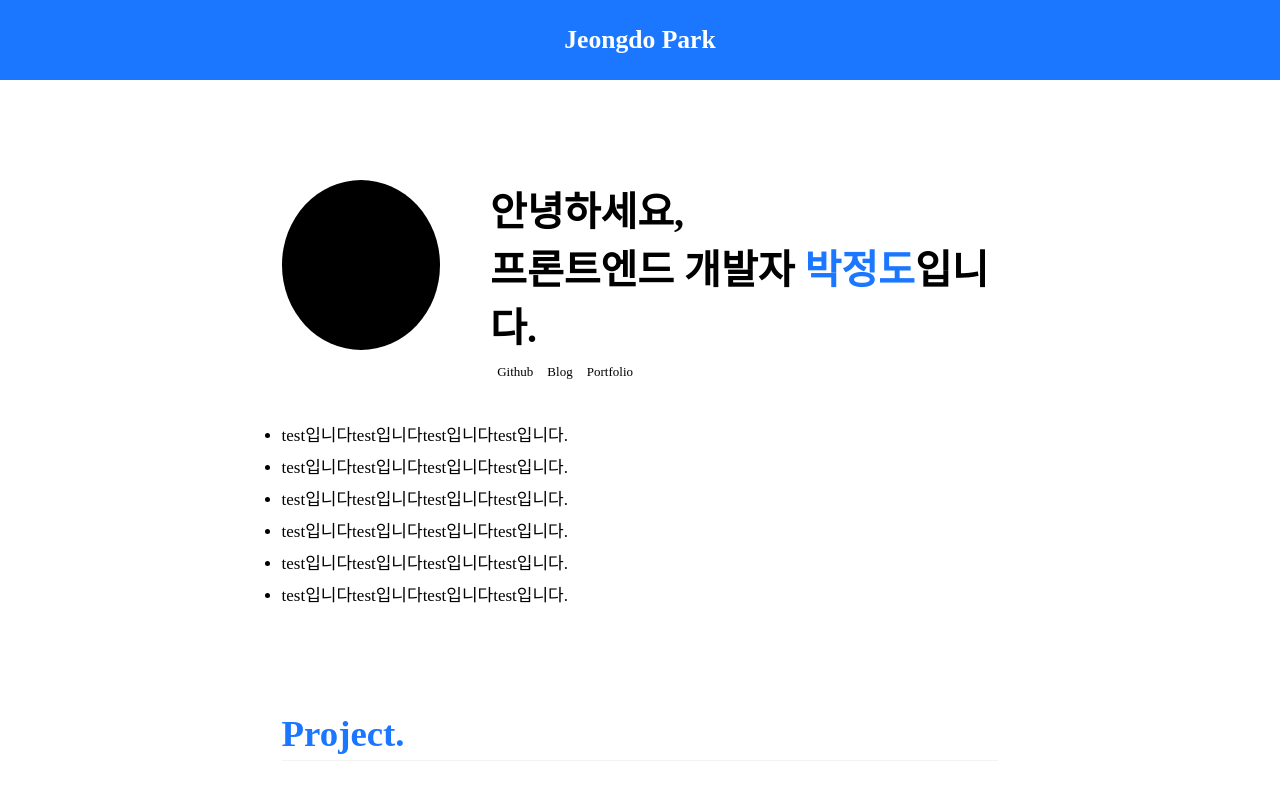
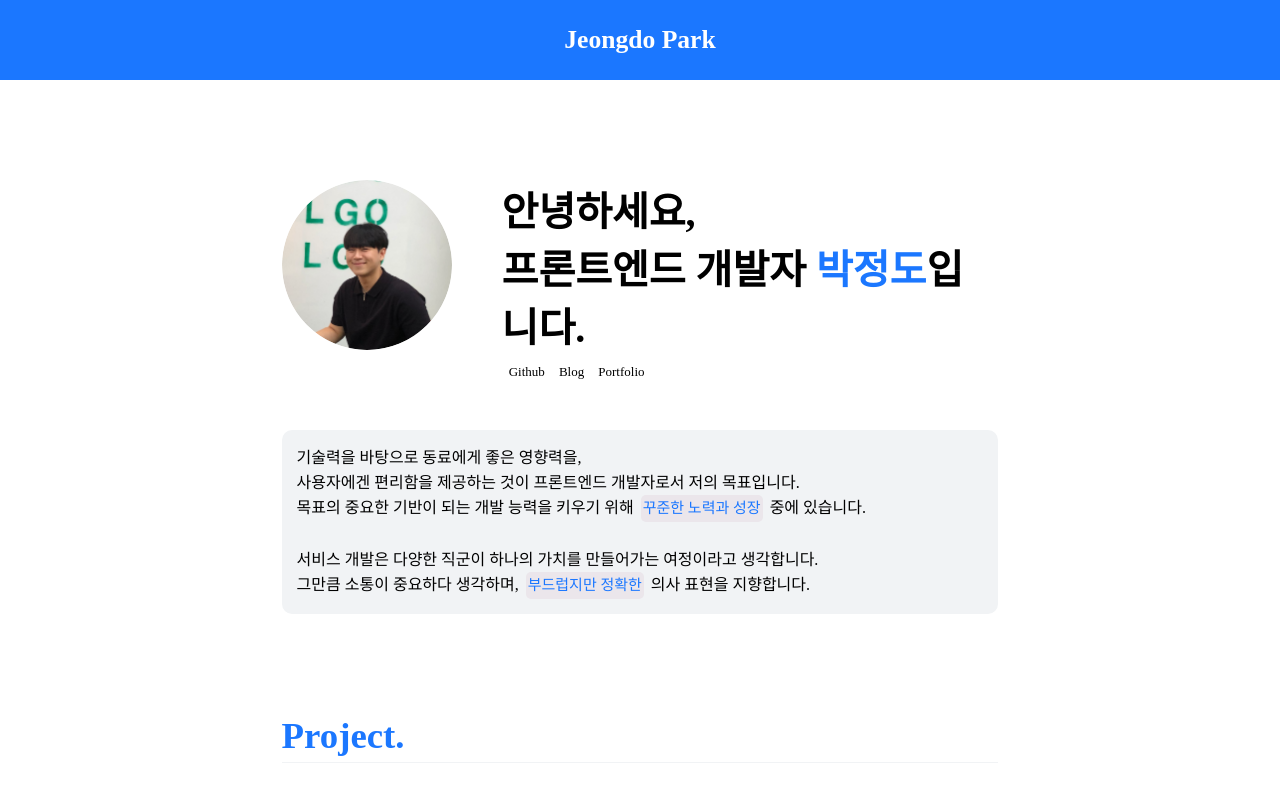
Before and after one commit to jeongdopark/jeongdo.info, a React (Vite) app in the folder jeongdo/: page / in a window 1280 px wide. Shown: the top 800 px of the page. Built offline with nearby package versions, Linux system fonts and the light colour scheme.

Commit message:
style: introduce 컴포넌트

```diff
--- a/jeongdo/src/components/Introduce/index.tsx
+++ b/jeongdo/src/components/Introduce/index.tsx
@@ -1,12 +1,13 @@
 import { S } from "./style";
+import ProjectSummary from "../Project/ProjectSummary";
+import Photo from "../../assets/Photo.png";
 import { INTRODUCE } from "../../input/introduce";
-
 const Introduce = () => {
   return (
     <>
       <S.Container>
         <S.TopContainer>
-          <S.Image />
+          <S.Image src={Photo} />
           <S.TextContainer>
             <S.Text>
               안녕하세요,
@@ -20,11 +21,7 @@ const Introduce = () => {
             </S.LinkWrapper>
           </S.TextContainer>
         </S.TopContainer>
-        <S.Ul>
-          {INTRODUCE.map((text: string, index: number) => (
-            <li key={index}>{text}</li>
-          ))}
-        </S.Ul>
+        <ProjectSummary summary={INTRODUCE} />
       </S.Container>
     </>
   );
--- a/jeongdo/src/components/Introduce/style.ts
+++ b/jeongdo/src/components/Introduce/style.ts
@@ -8,11 +8,10 @@ const Container = styled.div`
   flex-direction: column;
 `;
 
-const Image = styled.div`
+const Image = styled.img`
   width: 170px;
   height: 170px;
   border-radius: 50%;
-  background-color: black;
   margin-right: 50px;
 `;
 
@@ -55,6 +54,7 @@ const TextContainer = styled.div`
 
 const TopContainer = styled.div`
   display: flex;
+  margin-bottom: 50px;
 `;
 
 const Ul = styled.ul`
--- a/jeongdo/src/components/TagBox/index.tsx
+++ b/jeongdo/src/components/TagBox/index.tsx
@@ -19,7 +19,7 @@ const TAG_TYPE_STYLE: Record<string, IStyle> = {
     COLOR: THEME.COLOR.WHITE,
   },
   HIGHLIGHT: {
-    BACKGROUND: THEME.BACKGROUND.SUMMARY,
+    BACKGROUND: THEME.BACKGROUND.HIGHLIGHT,
     COLOR: THEME.COLOR.HIGHLIGHT,
   },
   BLOG: {
--- a/jeongdo/src/components/TagBox/style.ts
+++ b/jeongdo/src/components/TagBox/style.ts
@@ -11,7 +11,7 @@ const Tag = styled.div<Props>`
   background-color: ${(props) => props.background};
   color: ${(props) => props.color};
   font-size: ${(props) => props.font || "15px"};
-  padding: 3px 5px;
+  padding: 1px 2px;
   font-weight: ${(props) => props.weight || "500"};
   border-radius: ${THEME.RADIUS.S};
   cursor: ${(props) => (props.weight ? "pointer" : "normal")};
--- a/jeongdo/src/input/introduce.ts
+++ /dev/null
@@ -1,8 +0,0 @@
-export const INTRODUCE = [
-  "test입니다test입니다test입니다test입니다.",
-  "test입니다test입니다test입니다test입니다.",
-  "test입니다test입니다test입니다test입니다.",
-  "test입니다test입니다test입니다test입니다.",
-  "test입니다test입니다test입니다test입니다.",
-  "test입니다test입니다test입니다test입니다.",
-];
--- /dev/null
+++ b/jeongdo/src/input/introduce.tsx
@@ -0,0 +1,17 @@
+import TagBox from "../components/TagBox";
+
+export const INTRODUCE = (
+  <span>
+    기술력을 바탕으로 동료에게 좋은 영향력을, <br /> 사용자에겐 편리함을
+    제공하는 것이 프론트엔드 개발자로서 저의 목표입니다.
+    <br />
+    목표의 중요한 기반이 되는 개발 능력을 키우기 위해{" "}
+    <TagBox text="꾸준한 노력과 성장" type="HIGHLIGHT" /> 중에 있습니다.
+    <br />
+    <br />
+    서비스 개발은 다양한 직군이 하나의 가치를 만들어가는 여정이라고 생각합니다.
+    <br />
+    그만큼 소통이 중요하다 생각하며,{" "}
+    <TagBox text="부드럽지만 정확한" type="HIGHLIGHT" /> 의사 표현을 지향합니다.
+  </span>
+);
--- a/jeongdo/src/theme.ts
+++ b/jeongdo/src/theme.ts
@@ -4,6 +4,7 @@ export const THEME = {
     TECH_STACK: "#212529",
     BLOG: "#1B77FF",
     BLACK: "#121212",
+    HIGHLIGHT: "#EBE6EB",
   },
   COLOR: {
     WHITE: "#FFFFFF",
```
Also changed, not shown: jeongdo/src/assets/Photo.png (added).
